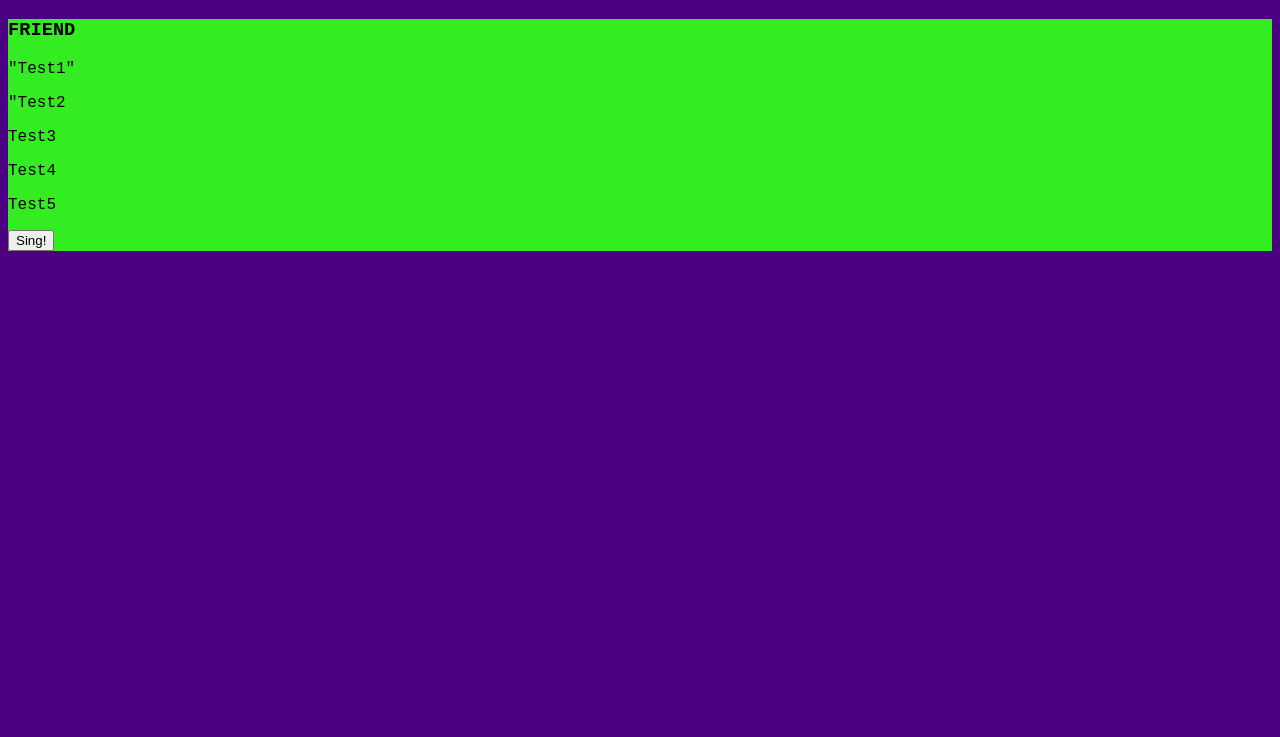
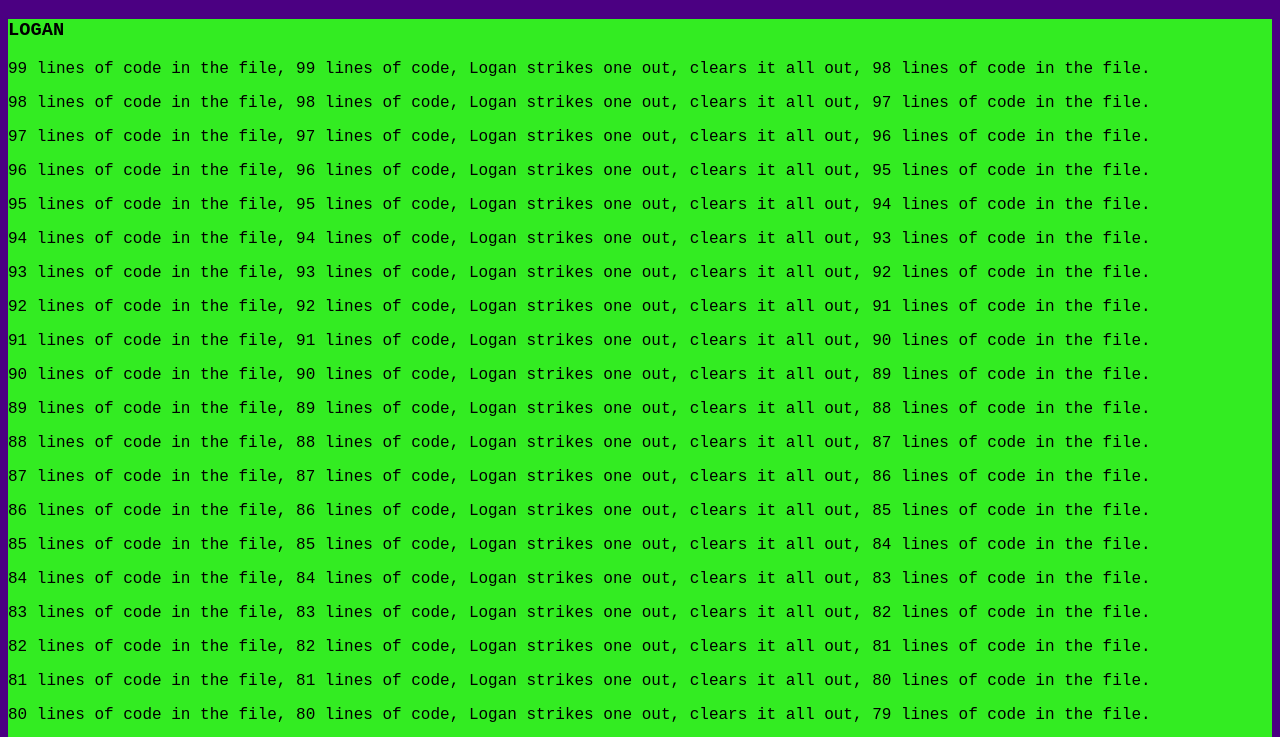
Before and after one commit to sophiamf93/99LinesOfCode-Part2, a plain HTML site: page index.html in a window 1280 px wide. Both pictures are taken after a click on the button "Sing!". Shown: the part 61-798 px from the top of the page. Drawn offline with Linux system fonts and the light colour scheme.

Commit message:
second commit

```diff
--- a/app.js
+++ b/app.js
@@ -30,33 +30,45 @@ let body = document.body;
 }
 )
 
+let FriendDiv = document.createElement("div");
+FriendDiv.setAttribute("class", "friend");
+body.appendChild(FriendDiv);
+
 buttonCreate.addEventListener("click", function () {
+    friends.forEach(function (name, index) {
+        let FriendHeader = document.createElement("h3");
+
+        FriendHeader.innerText = name.name;
+        FriendDiv.appendChild(FriendHeader);
+        // FriendDiv.appendChild(FriendParagraph);
+
+        for (let song = 99; song > 0; song--) {
+            let FriendParagraph = document.createElement("p");
+
+            j = song - 1;
+            wordLine = "lines";
+            wordLine2 = "line";
+
+            if (song !== 2 && song !== 1) {
+
+                FriendParagraph.innerHTML = song + " " + wordLine + " of code in the file, " + song + " " + wordLine + " of code, " +
+                    name.name + " strikes one out, clears it all out, " + j + " " +
+                    wordLine + " of code in the file.";
+            } else if (song == 2) {
+                FriendParagraph.innerHTML = song + " " + wordLine + " of code in the file, " + song + " " + wordLine + " of code," +
+                    name.name + " " + "strikes one out, clears it all out, " + j + " " +
+                    wordLine2 + " of code in the file.";
+            } else if (song == 1) {
+                FriendParagraph.innerHTML = song + " " + wordLine2 + " of code in the file, " + song + " " + wordLine2 + " of code," +
+                    name.name + " " + "strikes one out, clears it all out, " + "no more " + " " +
+                    wordLine + " of code in the file.";
 
             }
 
-for (let i = 0; i < friends.length; i++) {
-    console.log(friends[i].name);
+            FriendDiv.appendChild(FriendParagraph);
 
-    for (let song = 99; song > 0; song--) {
-        j = song - 1;
-        if (song != 1) {
-            wordLine = "lines";
-        } else {
-            wordLine = "line";
-        }
-        if (j != 1) {
-            wordLine2 = "lines";
-        } else {
-            wordLine2 = "line";
-        }
-        console.log(song + " " + wordLine + " of code in the file,");
-        console.log(song + " " + wordLine + " of code,");
-        console.log(friends[i].name + " " + "strikes one out, clears it all out,");
-        if (j != 0) {
-            console.log(j + " " + wordLine2 + " of code in the file.");
-        } else {
-            console.log("No more lines of code in the file!");
-        }
         }
 
-}
+    })
+
+})
--- a/index.html
+++ b/index.html
@@ -9,14 +9,6 @@
   </head>
   <body>
     <h1>My Singing Friends</h1>
-    <div class="friend">
-      <h3>friend</h3>
-      <p>"Test1"</p>
-      <p>"Test2</p>
-      <p>Test3</p>
-      <p>Test4</p>
-      <p>Test5</p>
-      <button type="button">Sing!</button>
       <script src="app.js"></script>
     </div>
   </body>
```
Lines whose indentation alone changed are shown as unchanged.
